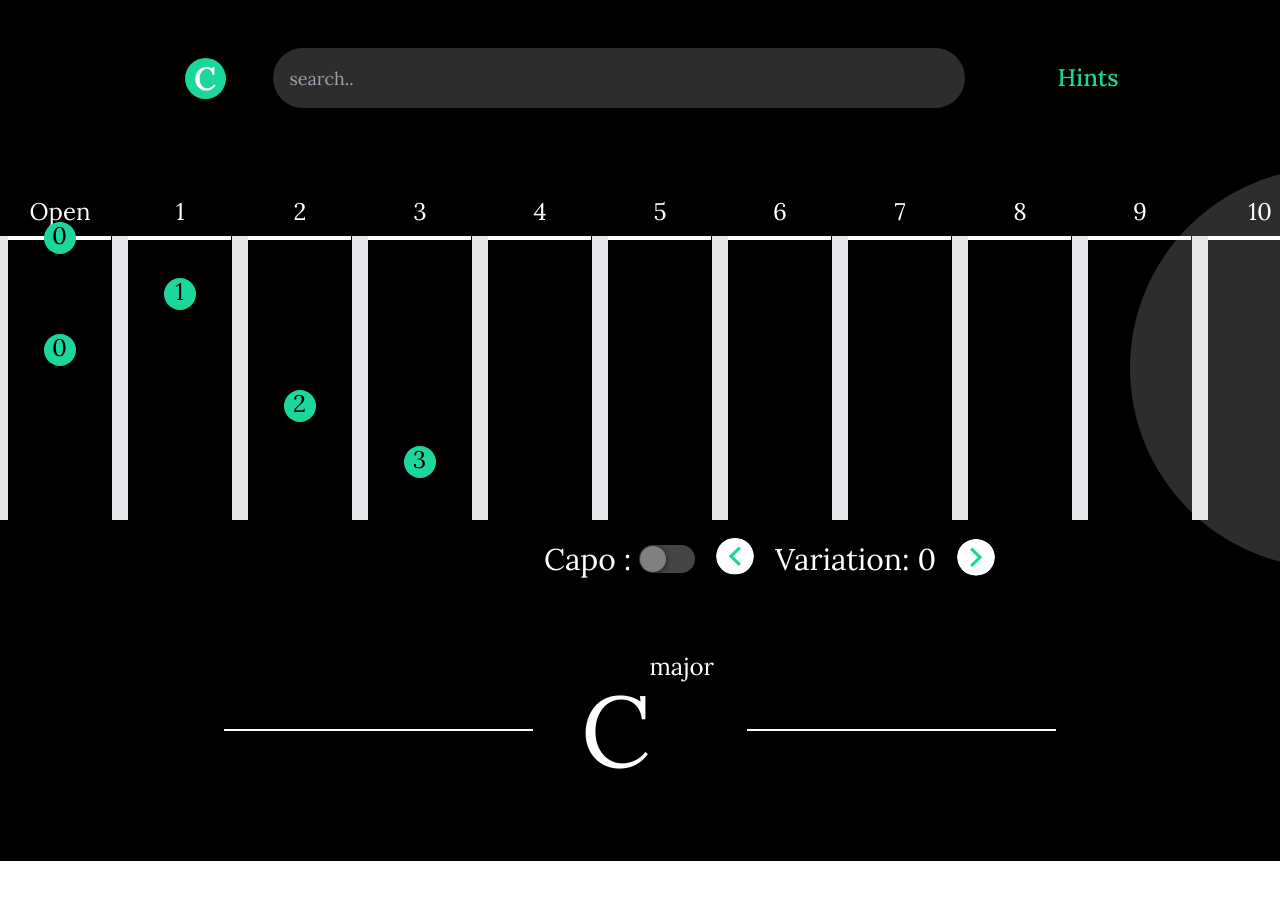
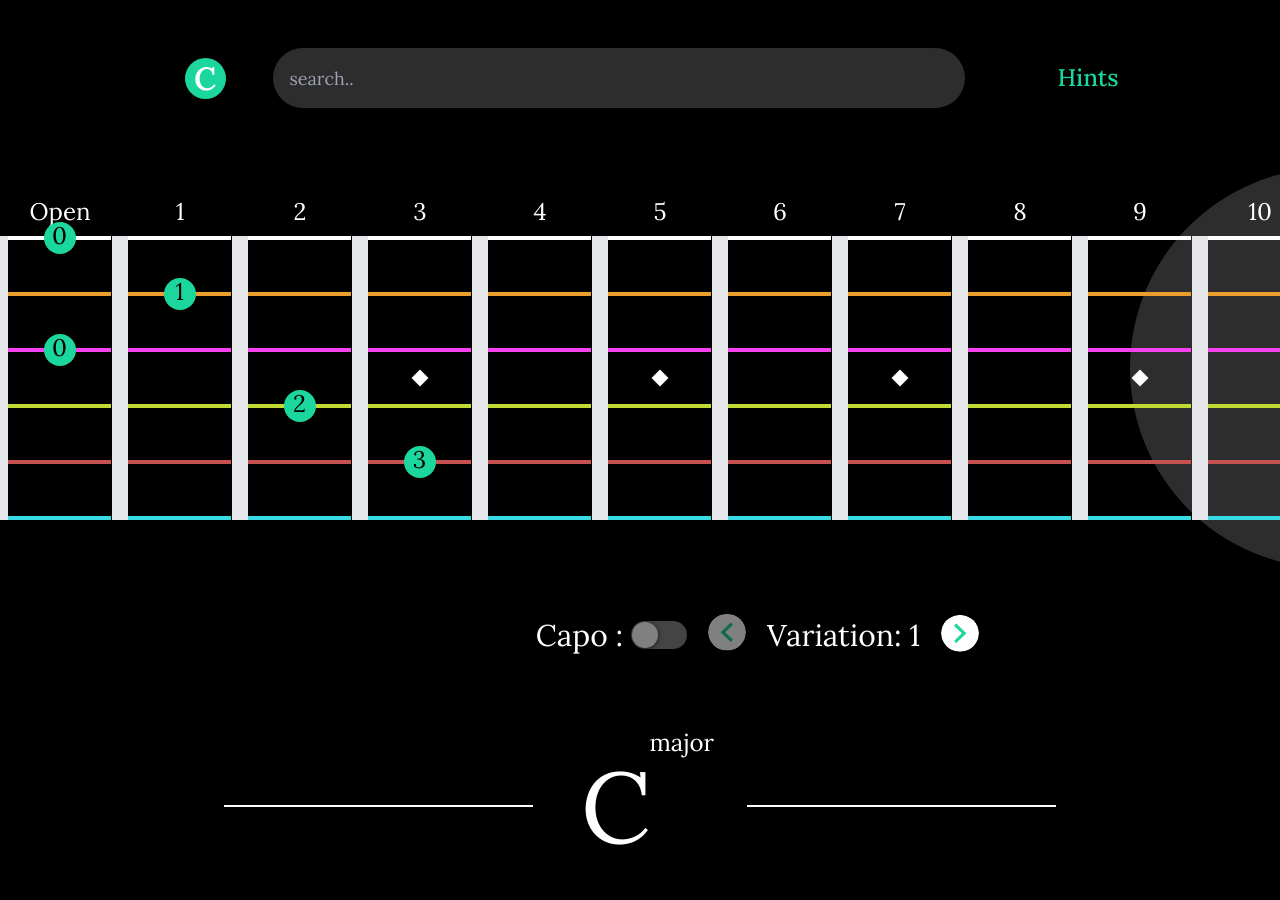
Before and after one commit to sharmamayank221/diachords, a Next.js app: page /chords/cmajor in a window 1280 px wide. Shown: the top 900 px of the page. Before the commit the page ends 861 px from the top, so only its background shows below. Built offline with nearby package versions, Linux system fonts and the light colour scheme.

Commit message:
make responsive upto tablet

```diff
--- a/src/components/Fret.tsx
+++ b/src/components/Fret.tsx
@@ -28,7 +28,7 @@ export default function Fret({
   );
 
   const Strings = [
-    { stringNum: 1, color: "#FFF" },
+    { stringNum: 1, color: "#FFFF" },
     { stringNum: 2, color: "#EA9E2D" },
     { stringNum: 3, color: "#F642EF" },
     { stringNum: 4, color: "#C2D934" },
@@ -43,8 +43,6 @@ export default function Fret({
           obj.stringNumber === stringObj.stringNum && obj.fretNumber === fretId
       );
 
-      console.log(matchingObj, "mat");
-
       return {
         ...stringObj,
         fingerNum: matchingObj && matchingObj.fingerNumber,
@@ -53,7 +51,8 @@ export default function Fret({
       };
     }
   );
-  console.log(StringsWithMatchedFingerNumbersOfAGivenChord, "bae");
+
+  console.log(fretIndex && fretIndex % 2, "index");
 
   return (
     <div className="flex flex-col items-center">
@@ -63,16 +62,17 @@ export default function Fret({
           : baseFret && fretIndex && baseFret - 1 + fretIndex}
       </p>
       <div
-        className={`b-1 h-[284px] w-[120px] relative b-[#FFF] border-r-8 border-l-8 border-collapse`}
-        id={`fret-1`}
+        className={`b-1  h-[284px] w-[120px] relative b-[#FFF] border-r-8 border-l-8 border-collapse`}
+        id={`${fretIndex}`}
       >
         {StringsWithMatchedFingerNumbersOfAGivenChord?.map((stirng: any) => {
           return (
             <>
               <div
-                className={`w-[103px] bg-[${stirng.color}] mb-[52px] h-1 relative`}
+                className={`w-[103px] mb-[52px] h-1 relative`}
                 id={`string-${stirng.stringNum}`}
                 key={stirng.stringNum}
+                style={{ background: `${stirng.color}` }}
               >
                 <div
                   className={`absolute left-[50%] top-[50%] translate-x-[-50%] translate-y-[-50%]  h-[32px] w-[32px] rounded-full bg-[${
@@ -89,6 +89,14 @@ export default function Fret({
             </>
           );
         })}
+
+        {fretIndex &&
+          fretIndex !== 1 &&
+          fretIndex !== 11 &&
+          fretIndex !== 4 &&
+          fretIndex % 2 !== 0 && (
+            <div className="w-3 h-3 bg-[#FFF] absolute left-[50%] top-[50%] translate-x-[-50%] translate-y-[-50%] rotate-45"></div>
+          )}
       </div>
     </div>
   );
--- a/src/components/Guitar.tsx
+++ b/src/components/Guitar.tsx
@@ -36,9 +36,12 @@ interface IGuitar {
 }
 
 export default function Guitar({ data }: IGuitar) {
-  console.log(data, "data");
   const Frets = [0, 1, 2, 3, 4, 5, 6, 7, 8, 9, 10, 11, 12];
   const [checked, setChecked] = React.useState<boolean>();
+  const [PreviousButtonDisabled, setPreviousButtonDisabled] =
+    React.useState<boolean>(false);
+  const [NextButtonDisabled, setNextButtonDisabled] =
+    React.useState<boolean>(false);
 
   const [position, setPosition] = React.useState(0);
   const [fretsToUse, setFretsToUse] = React.useState(
@@ -89,59 +92,42 @@ export default function Guitar({ data }: IGuitar) {
     }
 
     // position + 1 is to sync position outside and inside the handlenext and handlePrev func
-    setFretsToUse(data?.positions?.[position]?.frets);
-    setFingersToUse(data?.positions?.[position]?.fingers);
+    setFretsToUse(data?.positions?.[position + 1]?.frets);
+    setFingersToUse(data?.positions?.[position + 1]?.fingers);
   };
 
   const handlePrevPosition = () => {
     if (position > 0) {
       setPosition((prev) => prev - 1);
     }
-    setFretsToUse(data?.positions?.[position]?.frets);
-    setFingersToUse(data?.positions?.[position]?.fingers);
+
+    setFretsToUse(data?.positions?.[position - 1]?.frets);
+    setFingersToUse(data?.positions?.[position - 1]?.fingers);
   };
   const baseFretDiv = document
     ?.getElementById(`fret-${hasBar?.[0]?.baseFret}`)
     ?.getBoundingClientRect();
 
+  React.useEffect(() => {
+    if (position === 0) {
+      setPreviousButtonDisabled(true);
+    } else {
+      setPreviousButtonDisabled(false);
+    }
+    if (data?.positions?.length && position === data?.positions?.length - 1) {
+      setNextButtonDisabled(true);
+    } else {
+      setNextButtonDisabled(false);
+    }
+  }, [data?.positions?.length, position]);
+
   return (
     <>
       <div className="relative w-full h-full pt-14 flex items-center container mx-auto">
         <div className="">
-          <div className="frets flex z-20 -mt-2 relative">
+          <div className="frets flex z-20 -mt-2 relative overflow-x-scroll h-[400px] w-full sm:w-[700px] md:w-[1000px] lg:w-[1536px] overflow-y-hidden">
             {fretObjects.map((fret, idx) => {
               return (
-                // <div
-                //   className="b-1 h-[284px] w-[120px] relative"
-                //   id={`fret-${idx + 1}`}
-                //   key={idx}
-                //   ref={ref}
-                // >
-                //   <div className="b-1 mr-[120px] h-[284px] w-3 bg-[#FFF]"></div>
-                //   <span
-                //     className={`text-white h-[100%] font-Lora text-3xl flex flex-column justify-end -mt-8 -mx-3 absolute top-[-32px] left-[72px]`}
-                //   >
-                //     {fret}
-                //   </span>
-                //   {fret === 5 && (
-                //     <div className="w-3 h-3 bg-[#FFF] flex items-center justify-center rotate-45 translate-x-16 -translate-y-[152px]"></div>
-                //   )}
-                //   {fret === 7 && (
-                //     <div className="w-3 h-3 bg-[#FFF] flex items-center justify-center rotate-45 translate-x-16 -translate-y-[152px]"></div>
-                //   )}
-                //   {fret === 3 && (
-                //     <div className="w-3 h-3 bg-[#FFF] flex items-center justify-center rotate-45 translate-x-16 -translate-y-[152px]"></div>
-                //   )}
-                //   {fret === 9 && (
-                //     <div className="w-3 h-3 bg-[#FFF] flex items-center justify-center rotate-45 translate-x-16 -translate-y-[152px]"></div>
-                //   )}
-                //   {fret === 12 && (
-                //     <>
-                //       <div className="w-3 h-3 bg-[#FFF] flex items-center justify-center rotate-45 translate-x-16 -translate-y-[210px]"></div>
-                //       <div className="w-3 h-3 bg-[#FFF] flex items-center justify-center rotate-45 translate-x-16 -translate-y-[106px]"></div>
-                //     </>
-                //   )}
-                // </div>
                 <Fret
                   fretsToUse={
                     (fret.fretId === fret.fretNum && fretsToUse) as number[]
@@ -155,41 +141,8 @@ export default function Guitar({ data }: IGuitar) {
               );
             })}
           </div>
-          {/* <div className="fingers ">
-            {pos?.map((item: IPositionsToBePlaced, idx: number) => {
-              const stringDiv = document
-                ?.getElementById(`string-${item?.stringNumber}`)
-                ?.getBoundingClientRect();
-              const fretDiv = document
-                ?.getElementById(`fret-${item?.fretNumber}`)
-                ?.getBoundingClientRect();
 
-              return (
-                // fretNumber === -1 means not to be pressed and rendered
-                item?.fretNumber !== -1 && (
-                  <div
-                    className={`absolute h-[32px] w-[32px] rounded-full bg-[#1BD79E] ${
-                      checked ? "z-20" : "z-40"
-                    }`}
-                    key={idx}
-                    style={{
-                      left: `${
-                        fretDiv &&
-                        baseFretDiv &&
-                        fretDiv.x + baseFretDiv.x - 140
-                      }px`,
-                      top: `${stringDiv && stringDiv.y - 162}px`,
-                    }}
-                  >
-                    <h3 className="mt-[-2px] flex items-center justify-center font-Lora text-2xl text-black">
-                      {item?.fingerNumber}
-                    </h3>
-                  </div>
-                )
-              );
-            })}
-          </div> */}
-          <div className="positions flex items-center justify-center w-full container mx-auto">
+          <div className="positions flex items-center justify-start lg:justify-center w-full container mx-auto">
             <label className="text-white font-Lora text-3xl flex items-center">
               Capo : {""}
               <Switch
@@ -204,28 +157,37 @@ export default function Guitar({ data }: IGuitar) {
                 onColor="#FFF"
               />
             </label>
-            <div onClick={handlePrevPosition} className="cursor-pointer">
+            <button
+              onClick={handlePrevPosition}
+              className="cursor-pointer"
+              disabled={PreviousButtonDisabled}
+            >
               <Image
                 src="/arrowRight.svg"
                 alt="next"
                 width={80}
                 height={80}
-                className="rotate-180 origin-center"
+                className={`rotate-180 origin-center ${
+                  PreviousButtonDisabled ? "opacity-50" : "opacity-100"
+                }`}
               />
-            </div>
+            </button>
             <h2 className="text-white text-center font-Lora text-3xl">
-              Variation: {position}
+              Variation: {position + 1}
             </h2>
 
-            <div
+            <button
               onClick={hanldeNextPosition}
-              className="-mt-[10px] cursor-pointer"
+              className={`-mt-[10px] cursor-pointer ${
+                NextButtonDisabled ? "opacity-50" : "opacity-100"
+              }`}
+              disabled={NextButtonDisabled}
             >
               <Image src="/arrowRight.svg" alt="next" width={80} height={80} />
-            </div>
+            </button>
           </div>
         </div>
-        <div className="hole w-[400px] h-[400px] bg-[#2D2D2D] rounded-full absolute -right-[250px] top-5 z-1"></div>
+        <div className="hole w-[400px] h-[400px] bg-[#2D2D2D] rounded-full absolute -right-[250px] top-5 z-1 hidden md:block"></div>
       </div>
     </>
   );
--- a/src/components/SearchBar.tsx
+++ b/src/components/SearchBar.tsx
@@ -35,6 +35,8 @@ export default function Searchbar() {
     );
     setData(searchData);
   }, [WithIds, dispatch, searchChord]);
+
+  console.log(Data, "searcdata");
 
   // what i am trying to achieve is to set the id in all chords objects so that i can search by id as well as make dynamic detail page
   // My approach is use forEach to loop over every object and set the id as keysuffix value
```
